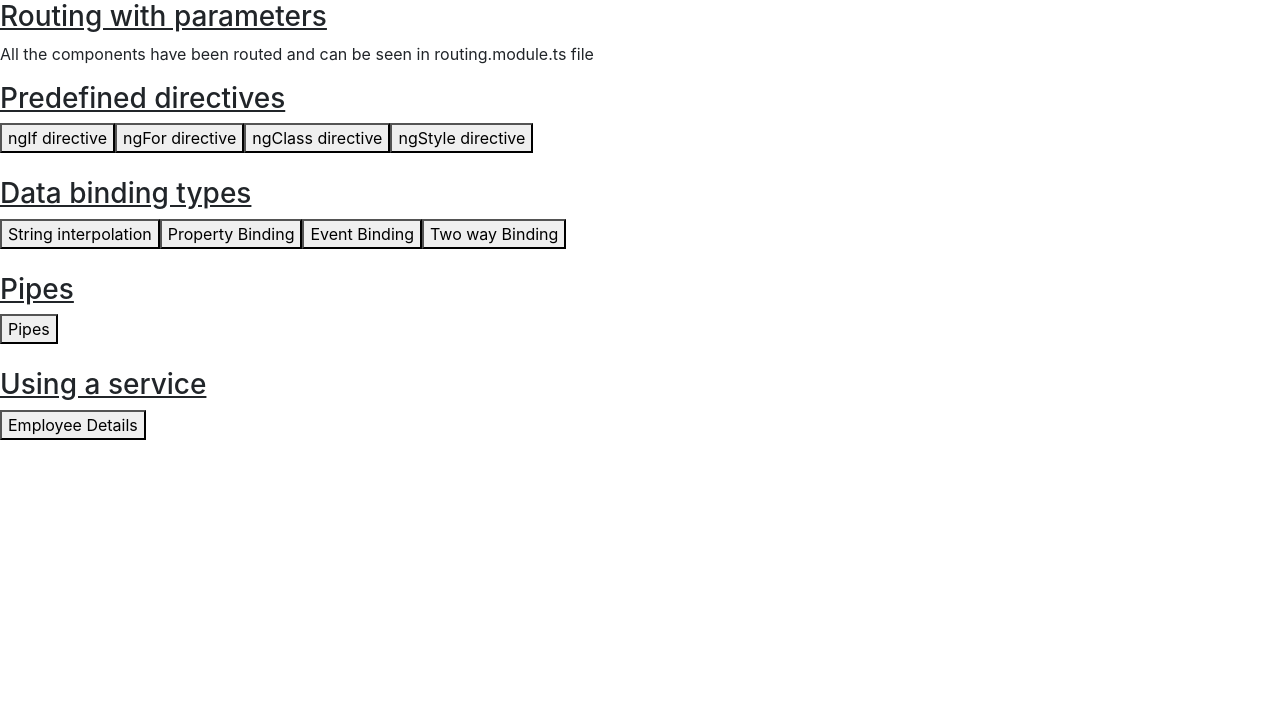
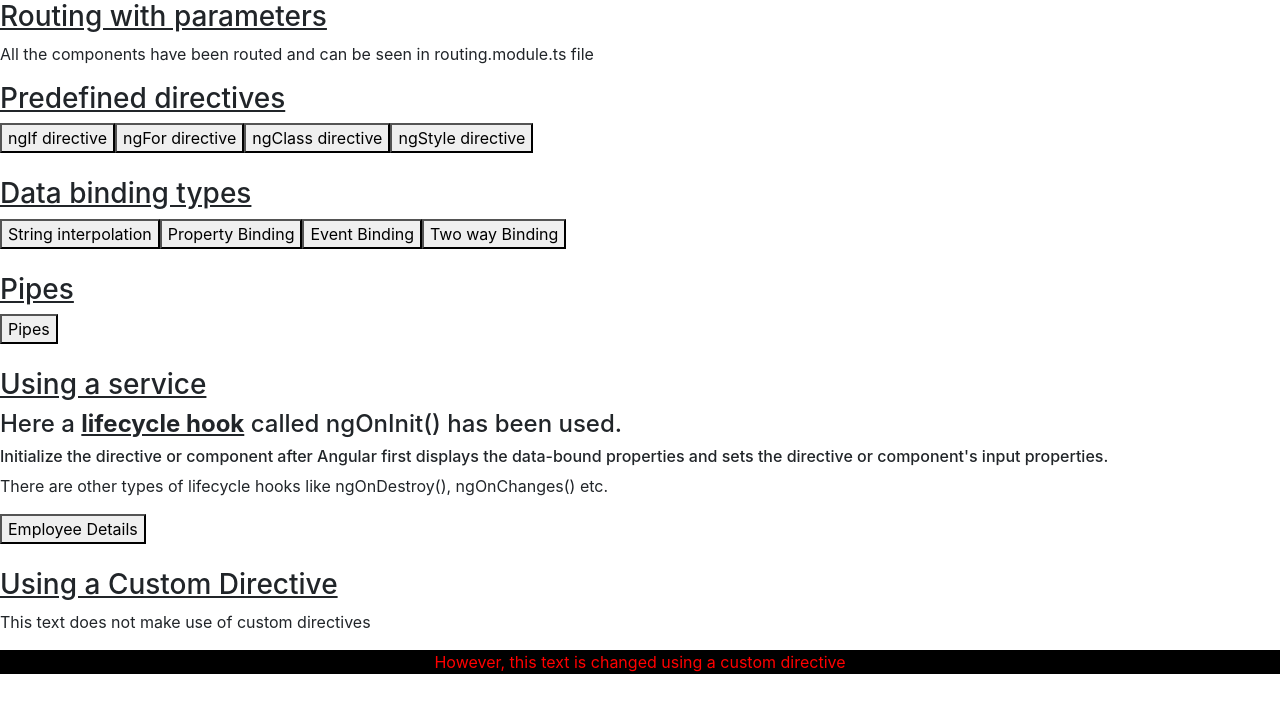
Before and after one commit to Surja1997/angular-fundas, an Angular app: page / in a window 1280 px wide. Shown: the top 712 px of the page. Built offline with nearby package versions, Linux system fonts and the light colour scheme.

Commit message:
Added custom directive

```diff
--- a/src/app/app.module.ts
+++ b/src/app/app.module.ts
@@ -17,6 +17,7 @@ import { PipesComponent } from './pipes/pipes.component';
 import {ExponentialStrengthPipe} from './pipes/exponential-strength.pipe';
 import { EmployeeDetailsComponent } from './employee-details/employee-details.component'
 import { EmployeeService } from './services/employee.service';
+import { TextModifyDirective } from './text-modify.directive';
 @NgModule({
   declarations: [
     AppComponent,
@@ -31,7 +32,8 @@ import { EmployeeService } from './services/employee.service';
     TwoWayBindingComponent,
     PipesComponent,
     ExponentialStrengthPipe,
-    EmployeeDetailsComponent
+    EmployeeDetailsComponent,
+    TextModifyDirective
   ],
   imports: [
     BrowserModule,
--- a/src/app/employee-details/employee-details.component.html
+++ b/src/app/employee-details/employee-details.component.html
@@ -5,6 +5,10 @@
     <li>Employee ID= {{employee.id}} , Name= {{employee.name}} , Age = {{employee.age}} </li>
 </ul>
 
+<h4>The following json is displayed using pipes. This json is a json representaion of employee data in the service component </h4>
+
+{{employees | json}}
+
 
 
 <p>-------------------------------------------------------</p>
--- a/src/app/landing-page/landing-page.component.html
+++ b/src/app/landing-page/landing-page.component.html
@@ -21,5 +21,13 @@
 <br>
 <br>
 <h3><u>Using a service</u></h3>
+<h4>Here a <u><b>lifecycle hook</b></u> called ngOnInit() has been used. </h4>
+<h6>Initialize the directive or component after Angular first displays the data-bound properties and sets the directive or component's input properties.</h6>
+<p>There are other types of lifecycle hooks like ngOnDestroy(), ngOnChanges() etc.</p>
 
 <button type="button" routerLink="/empDetails">Employee Details</button>
+<br>
+<br>
+<h3><u>Using a Custom Directive</u></h3>
+<p>This text does not make use of custom directives</p>
+<p appTextModify>However, this text is changed using a custom directive</p>
--- /dev/null
+++ b/src/app/text-modify.directive.ts
@@ -0,0 +1,16 @@
+import { Directive, ElementRef } from '@angular/core';
+
+@Directive({
+  selector: '[appTextModify]'
+})
+export class TextModifyDirective {
+
+  constructor(private el: ElementRef) {
+    el.nativeElement.style.color="red";
+    el.nativeElement.style.backgroundColor="black";
+    el.nativeElement.style.textAlign="center"
+
+
+  }
+
+}
```
Also changed, not shown: 6 other files (tests, documents, lock files or other folders).
